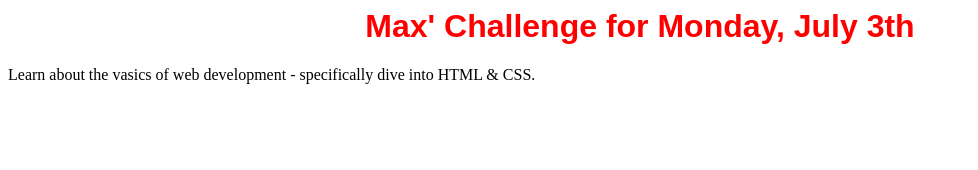
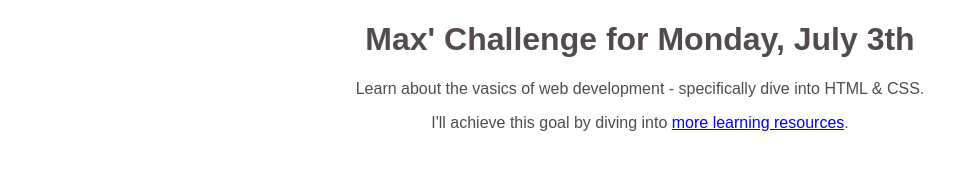
Before and after one commit to cjh-19/Web-Development, a plain HTML site: page HTML실습/index.html in a window 1280 px wide. Shown: the whole page, without its empty margins (0-978 px from the left). Drawn offline with Linux system fonts and the light colour scheme.

Commit message:
css 실습

```diff
--- a/HTML실습/index.html
+++ b/HTML실습/index.html
@@ -1,2 +1,33 @@
-<h1 style="font-family: sans-serif; text-align: center; color: red;">Max' Challenge for Monday, July 3th</h1>
-<p>Learn about the vasics of web development - specifically dive into HTML & CSS.</p>
+<!DOCTYPE html>
+<html>
+    <head>
+        <style>
+            h1{
+                font-family: sans-serif;
+                text-align: center;
+                color: rgb(83, 75, 75);
+            }
+
+            p {
+                font-family: sans-serif;
+                text-align: center;
+                color: rgb(83, 75, 75);
+            }
+        </style>
+        <title>
+            My Daily Challenge
+        </title>
+    </head>
+    <body>
+        <h1>
+            Max' Challenge for Monday, July 3th
+        </h1>
+        <p>
+            Learn about the vasics of web development - specifically dive into HTML & CSS.
+        </p>
+        <p>
+            I'll achieve this goal by diving into
+            <a href="https://www.google.com">more learning resources</a>.
+        </p>
+    </body>
+</html>
```
